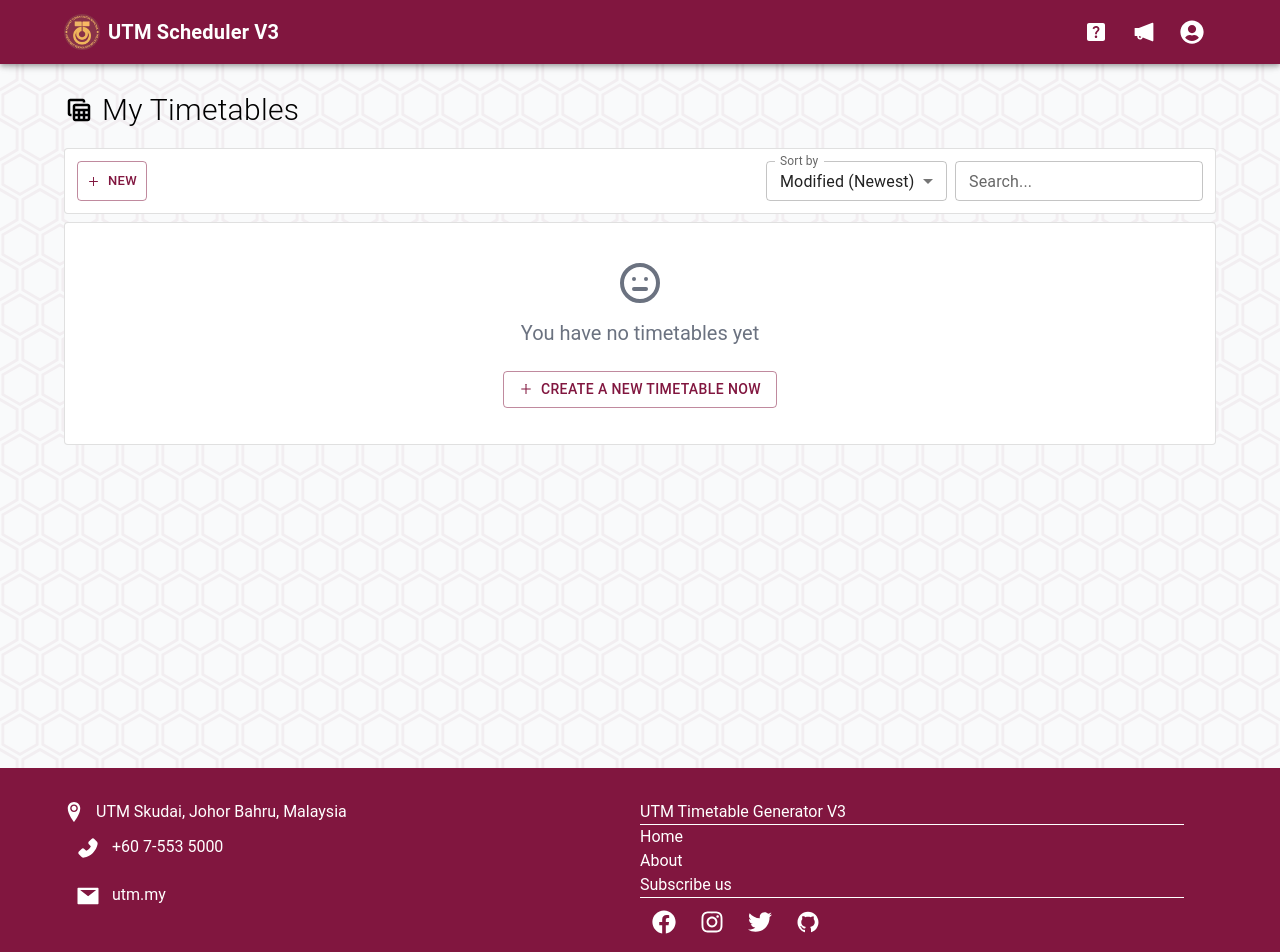
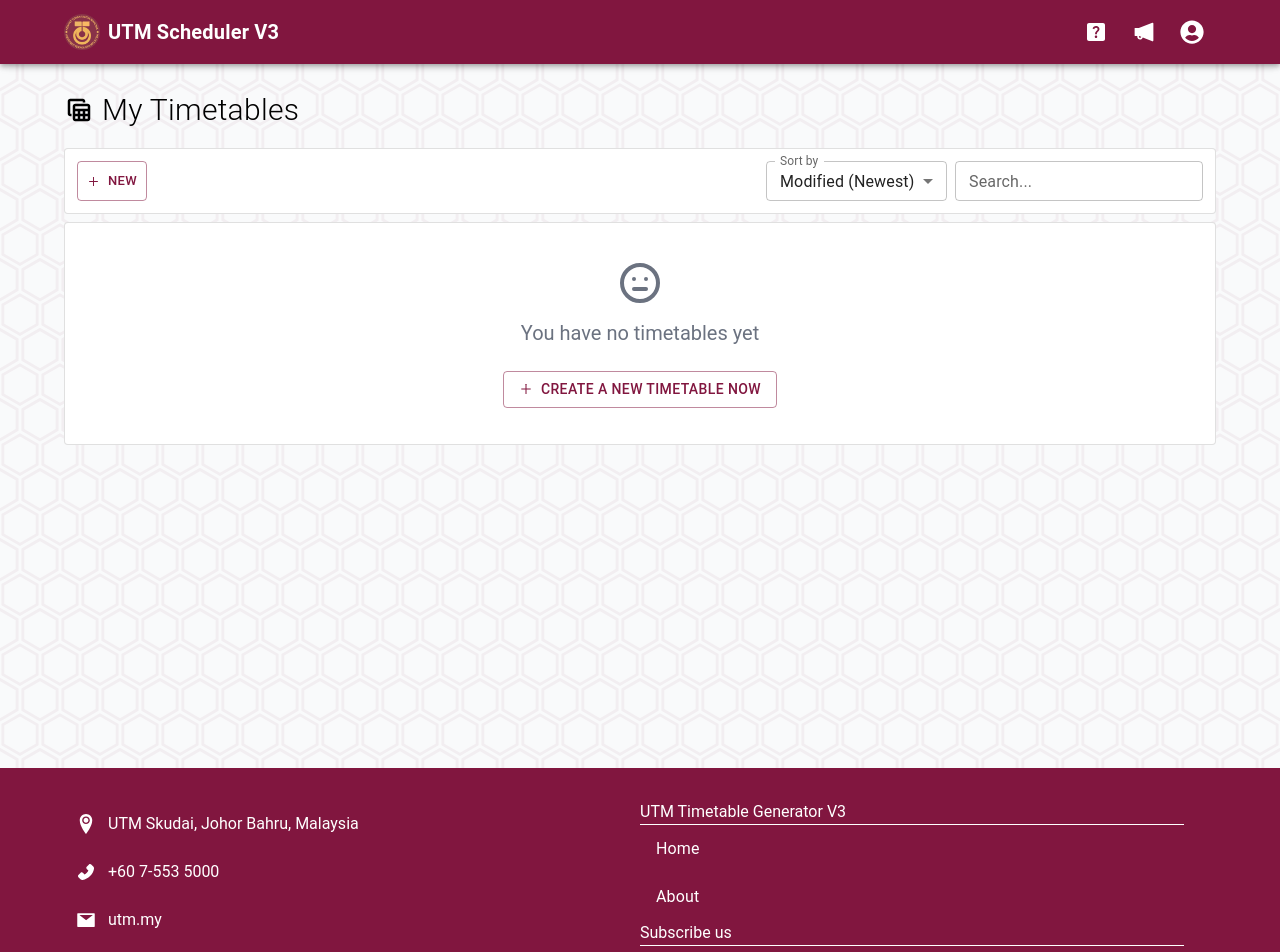
Before and after one commit to UTM-AdmiJW/UTM_Scheduler_V3, a React (Create React App) app: page / in a window 1280 px wide. Shown: the top 952 px of the page. Built offline with nearby package versions, Linux system fonts and the light colour scheme.

Commit message:
lksam: Change the Footer
Use List for the footer
move the NotFoundPage into new folder
Rename the Error.css to NotFoundanimated

```diff
--- a/src/components/error/NotFoundIcon.tsx
+++ b/src/components/NotFound/NotFoundIcon.tsx
@@ -1,4 +1,4 @@
-import "../../style/error.css";
+import "../../style/NotFoundAnimated.css";
 
 //Create a image for 404 page
 //Use template humberger icon
--- a/src/components/error/NotFoundPage.tsx
+++ b/src/components/NotFound/NotFoundPage.tsx
@@ -1,5 +1,5 @@
 import { Box, Button } from "@mui/material";
-import { Link, useNavigate } from "react-router-dom";
+import { Link } from "react-router-dom";
 
 import NotFoundIcon from "./NotFoundIcon";
 
@@ -27,6 +27,5 @@
                 </Link>
             </Box>
         </Box>
-
     </>;
 }
--- a/src/components/footer/Footer.tsx
+++ b/src/components/footer/Footer.tsx
@@ -1,6 +1,7 @@
 import { Container, Grid, Box } from '@mui/material';
-import { Icon, IconButton } from '@mui/material';
+import { IconButton } from '@mui/material';
 import { Link } from 'react-router-dom';
+import { List, ListItem, ListItemText, ListItemButton } from '@mui/material';
 
 import { AiFillGithub, AiFillPhone, AiFillMail } from 'react-icons/ai';
 import { ImLocation2 } from 'react-icons/im';
@@ -13,27 +14,17 @@
             <Container>
 
                 <Grid container spacing={4} mx-auto width="100%">
-                    <Grid item xs={12} sm={6} >
-                        <Box className='flex items-center gap-3'>
+                    <Grid item xs={12} sm={6} gap-3 >
+                        <Box className='flex items-center gap-3 p-3'>
                             <ImLocation2 className='text-xl' />
                             <span>UTM Skudai, Johor Bahru, Malaysia</span>
                         </Box>
-                        <Box>
-                            <IconButton
-                                size="large"
-                                color="inherit"
-                                aria-label="Phone">
-                                <Icon component={AiFillPhone} fontSize='medium' />
-                            </IconButton>
+                        <Box className='flex items-center gap-3 p-3'>
+                            <AiFillPhone className='text-xl'/>
                             <span>+60 7-553 5000</span>
                         </Box>
-                        <Box>
-                            <IconButton
-                                size="large"
-                                color="inherit"
-                                aria-label="Email">
-                                <Icon component={AiFillMail} fontSize='medium' />
-                            </IconButton>
+                        <Box className='flex items-center gap-3 p-3'>
+                            <AiFillMail className='text-xl'/>
                             <span>utm.my</span>
                         </Box>
                     </Grid>
@@ -42,15 +33,22 @@
                             UTM Timetable Generator V3
                         </Box>
                         <Box>
-                            <Link to="/">Home</Link>
-                        </Box>
-                        <Box>
-                            <Link to="/about">About</Link>
+                            <List disablePadding>
+                                <ListItem disablePadding>
+                                    <ListItemButton LinkComponent={Link} href="/">
+                                    <ListItemText primary='Home' />
+                                    </ListItemButton>
+                                </ListItem>
+                                <ListItem disablePadding>
+                                    <ListItemButton LinkComponent={Link} href="">
+                                    <ListItemText primary='About' />
+                                    </ListItemButton>
+                                </ListItem>
+                            </List>
                         </Box>
                         <Box borderBottom={1}>
                             Subscribe us
                         </Box>
-
                         {/* @todo: Add externel Link
                                 Add another tsx to export the button??*/}
                         <Box>
@@ -58,25 +56,25 @@
                                 size="large"
                                 color="inherit"
                                 aria-label="Facebook">
-                                <Icon component={FaFacebook} fontSize='medium' />
+                                <FaFacebook  />
                             </IconButton>
                             <IconButton
                                 size="large"
                                 color="inherit"
                                 aria-label="Instagram">
-                                <Icon component={FaInstagram} fontSize='medium' />
+                                <FaInstagram />
                             </IconButton>
                             <IconButton
                                 size="large"
                                 color="inherit"
                                 aria-label="Twitter">
-                                <Icon component={FaTwitter} fontSize='medium' />
+                                <FaTwitter />
                             </IconButton>
                             <IconButton
                                 size="large"
                                 color="inherit"
                                 aria-label="Github">
-                                <Icon component={AiFillGithub} fontSize='medium' />
+                               <AiFillGithub />
                             </IconButton>
                         </Box>
                     </Grid>
--- a/src/routes/RouterOutlet.tsx
+++ b/src/routes/RouterOutlet.tsx
@@ -4,7 +4,7 @@
 import TestPage from '../views/TestPage';
 import TimetableListPage from '../views/timetableList/TimetableListPage';
 import TimetablePage from '../views/timetable/TimetablePage';
-import NotFoundPage from '../components/error/NotFoundPage';
+import NotFoundPage from '../components/NotFound/NotFoundPage';
 
 
 export default function RouterOutlet() {
```
Also changed, not shown: src/style/NotFoundAnimated.css (renamed from src/style/error.css).
